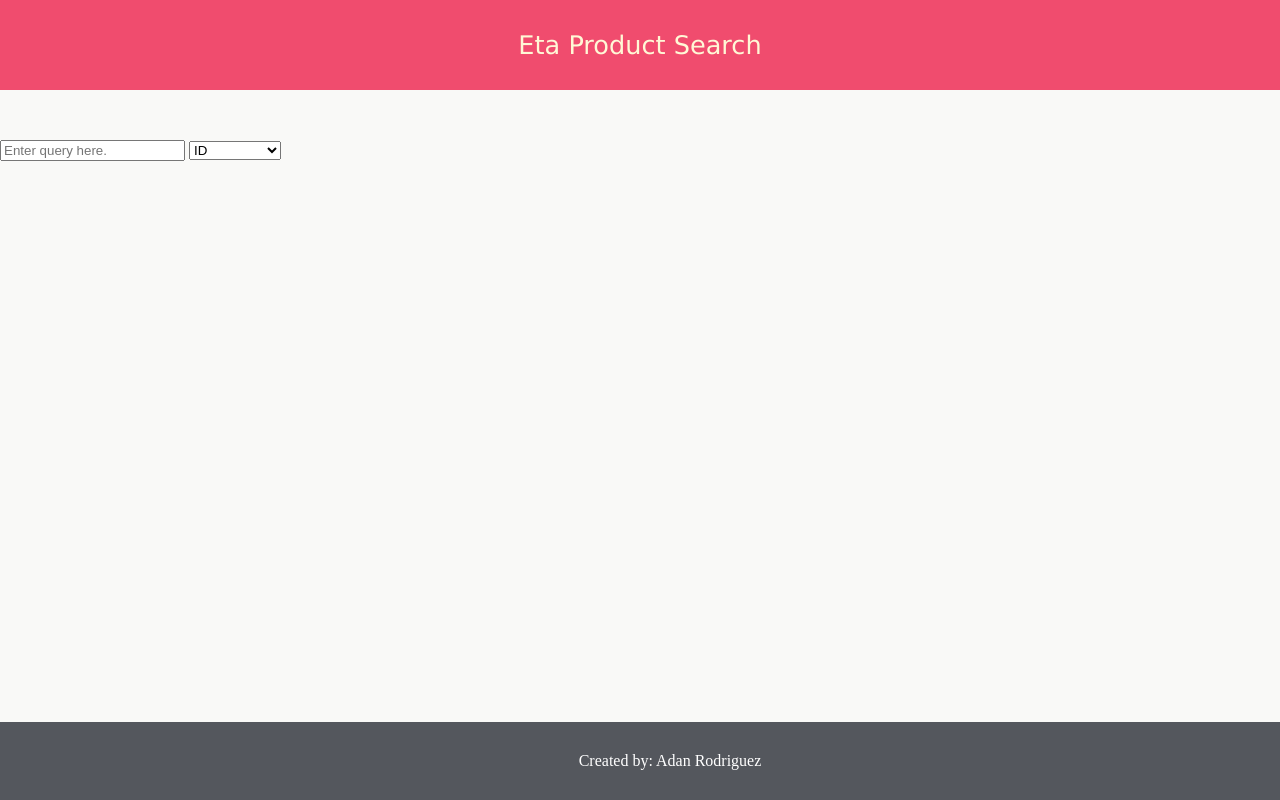
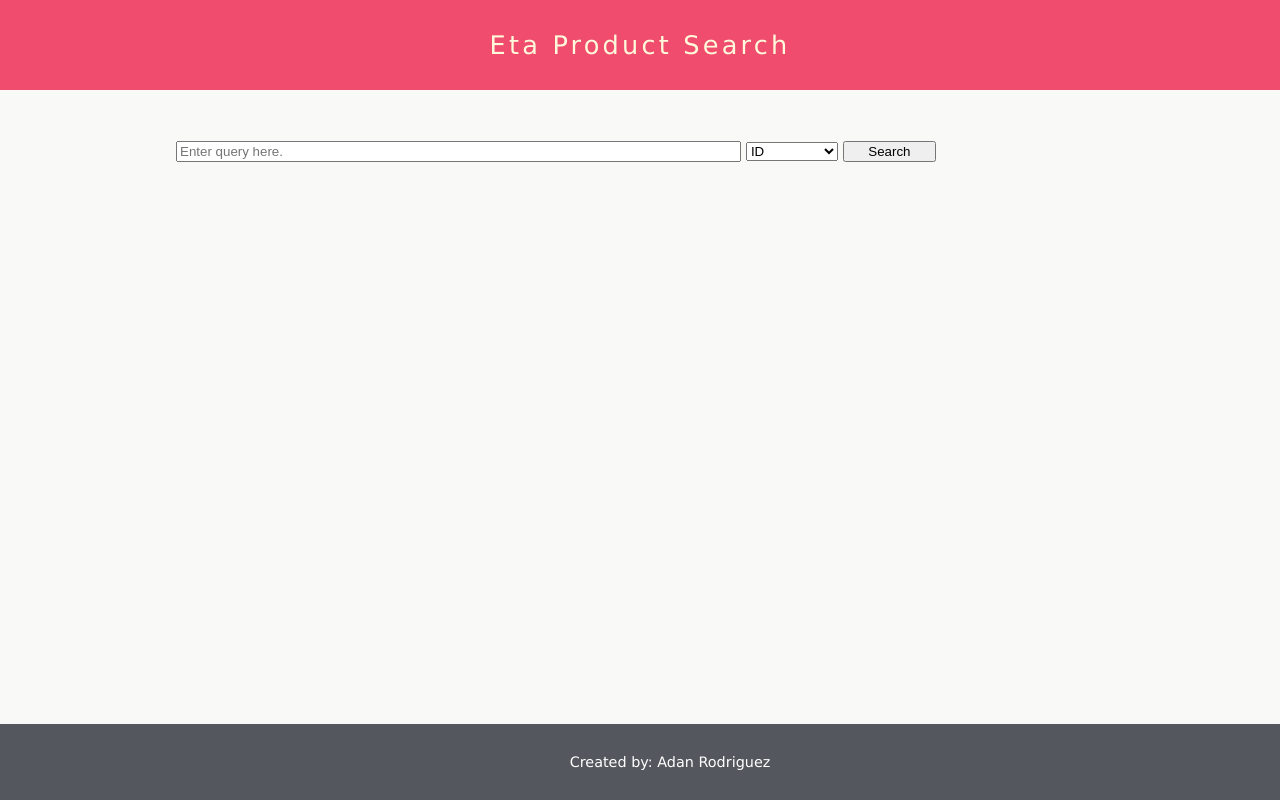
Before and after one commit to ardgz/eta-product-search, a website: page public/index.html in a window 1280 px wide. Shown: the top 800 px of the page. Drawn offline with Linux system fonts and the light colour scheme.

Commit message:
Rearrange elements and change styling of page

```diff
--- a/public/css/main.css
+++ b/public/css/main.css
@@ -1,30 +1,43 @@
 body {
   margin: 0;
   background-color: #f9f9f7;
+  font-family: Verdana, sans-serif;
 }
 
 header {
   background-color: #f04c6e;
-  color: #fff8d6;
-  font-family: Verdana, sans-serif;
-  font-size: 1.6em;
+  color: #fff9db;
+  font-size: 1.6rem;
   text-align: center;
+  letter-spacing: .2rem;
   vertical-align: middle;
   padding: 30px;
-  margin: auto;
+  margin-bottom: 2em;
 }
 
 .container {
-  /* margin: 0px 100px; */
-  margin-top: 50px;
-  min-width: 800px;
+  margin: auto;
+  /* margin-top: 50px; */
+  max-width: 960px;
+  /* width: 100%; */
+  padding-left: 1rem;
+  padding-right: 1rem;
+  box-sizing: border-box;
+}
 
+input {
+  width: 60%;
+}
+
+button {
+  width: 10%;
 }
 
 footer {
   background-color: #54575d;
   color: white;
   text-align: center;
+  font-size: 0.9rem;
   padding: 30px;
   position: absolute;
   width: 100%;
--- a/public/index.html
+++ b/public/index.html
@@ -13,9 +13,9 @@
   </header>
 
   <div class="container">
+    <div class="controls">
       <input type="text" name="searchQuery" placeholder="Enter query here."/>
       <select>
-        <!-- ID,Description,lastSold,ShelfLife,Department, Price ,Unit,xFor, Cost -->
         <option>ID</option>
         <option>Description</option>
         <option>Last Sold</option>
@@ -26,6 +26,10 @@
         <option>xFor</option>
         <option>Cost</option>
       </select>
+      <button name="searchBtn">Search</button>
+    </div>
+
+    <div class="results"></div>
   </div>
 
   <footer>
```
Lines whose indentation alone changed are shown as unchanged.
